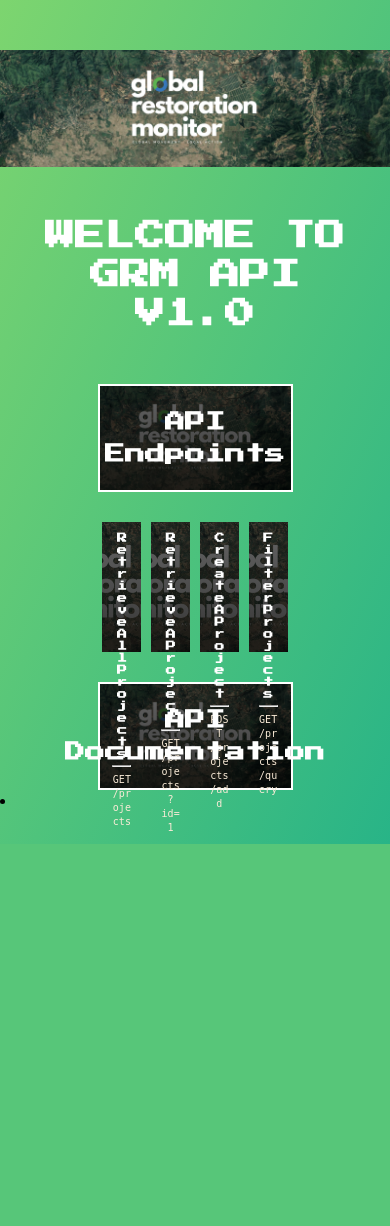
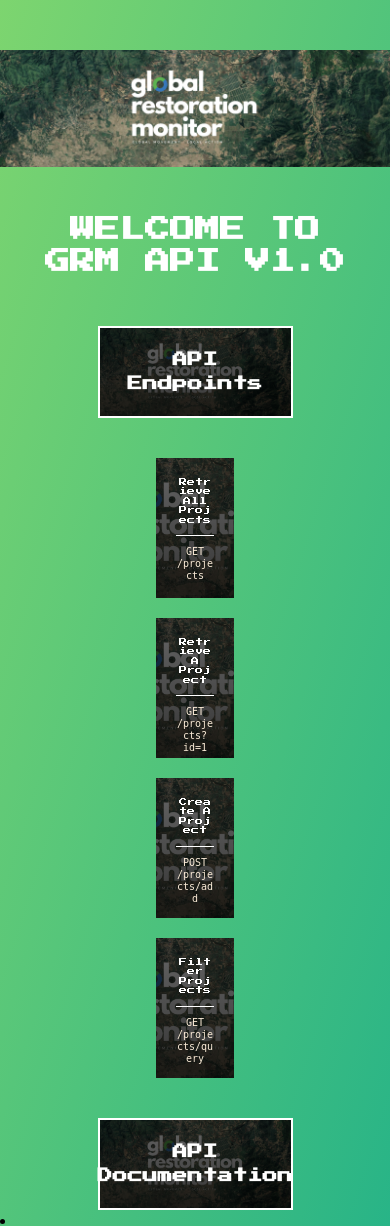
Before and after one commit to earlybird-dev/grm-api-v1, a Flask app: page / in a window 390 px wide. Before the commit the page ends 844 px from the top, so only its background shows below. Run offline with Flask 2, Linux system fonts and the light colour scheme.

Commit message:
Update flex display

```diff
--- a/static/style/style.css
+++ b/static/style/style.css
@@ -1,6 +1,6 @@
 @import url("https://fonts.googleapis.com/css?family=Press+Start+2P&display=swap");
 body {
-    height: 100vh;
+    height: max-content;
     /* display: flex; */
     /* align-items: center; */
     background: linear-gradient(to top left, #28b487, #7dd56f);
@@ -50,21 +50,22 @@
     display: flex;
     padding: 30px 0px;
     width: 50%;
-    justify-content: center;
+    justify-content: space-around;
     align-items: center;
     box-sizing: border-box;
     margin: auto;
+    flex-wrap: wrap;
 }
 
 .endpoint-box {
     font-size: 12px;
-    width: 20%;
+    width: 40%;
     height: 150px;
     max-height: min-content;
     line-height: 1.2;
     font-weight: 50;
-    padding: 10px;
-    margin: auto;
+    padding: 20px;
+    margin: 10px;
     text-align: center;
     color: white;
     background: linear-gradient( 180.43deg, rgba(0, 0, 0, 0.6) 0%, rgba(0, 0, 0, 0.8) 100%), url(../static/images/GRM.png);
@@ -82,13 +83,17 @@
 }
 
 .endpoint-header {
-    font-weight: bold;
+    /* font-weight: light; */
     text-transform: capitalize;
+    padding-bottom: 10px;
+    margin-bottom: 10px;
+    border-bottom: 1px solid white;
 }
 
 code {
     font-size: 15px;
     color: antiquewhite;
+    /* padding-top: 30px; */
 }
 
 a:link,
@@ -100,15 +105,18 @@
 }
 
 @media (max-width: 800px) {
+    h1 {
+        font-size: 25px;
+    }
     h2 {
         display: flex;
-        font-size: 20px;
+        font-size: 15px;
         padding: 20px;
         border: 2px solid white;
     }
     .endpoint-box {
-        font-size: 10px;
-        height: 130px;
+        font-size: 8px;
+        height: 140px;
     }
     code {
         font-size: 10px;
--- a/templates/index.html
+++ b/templates/index.html
@@ -18,28 +18,28 @@
         <div class="endpoint-box">
             <a href="https://grm-api-v1.herokuapp.com/projects" target="_blank">
                 <div class="endpoint-header">Retrieve all projects</div>
-                <hr />
+                <!-- <hr /> -->
                 <div><code>GET /projects</code></div>
             </a>
         </div>
         <div class="endpoint-box">
             <a href="https://grm-api-v1.herokuapp.com/projects?id=1" target="_blank">
                 <div class="endpoint-header">Retrieve a project</div>
-                <hr />
+                <!-- <hr /> -->
                 <div><code>GET /projects?id=1</code></div>
             </a>
         </div>
         <div class="endpoint-box">
             <a href="https://grm-api-v1.herokuapp.com/projects/add" target="_blank">
                 <div class="endpoint-header">Create a project</div>
-                <hr />
+                <!-- <hr /> -->
                 <div><code>POST /projects/add</code></div>
             </a>
         </div>
         <div class="endpoint-box">
             <a href="https://grm-api-v1.herokuapp.com/projects/query?Nation=Ethiopia&Organisation=CRS&Donor_Principal=EU" target="_blank">
                 <div class="endpoint-header">Filter projects</div>
-                <hr />
+                <!-- <hr /> -->
                 <div>
                     <code>GET /projects/query</code>
                 </div>
```
